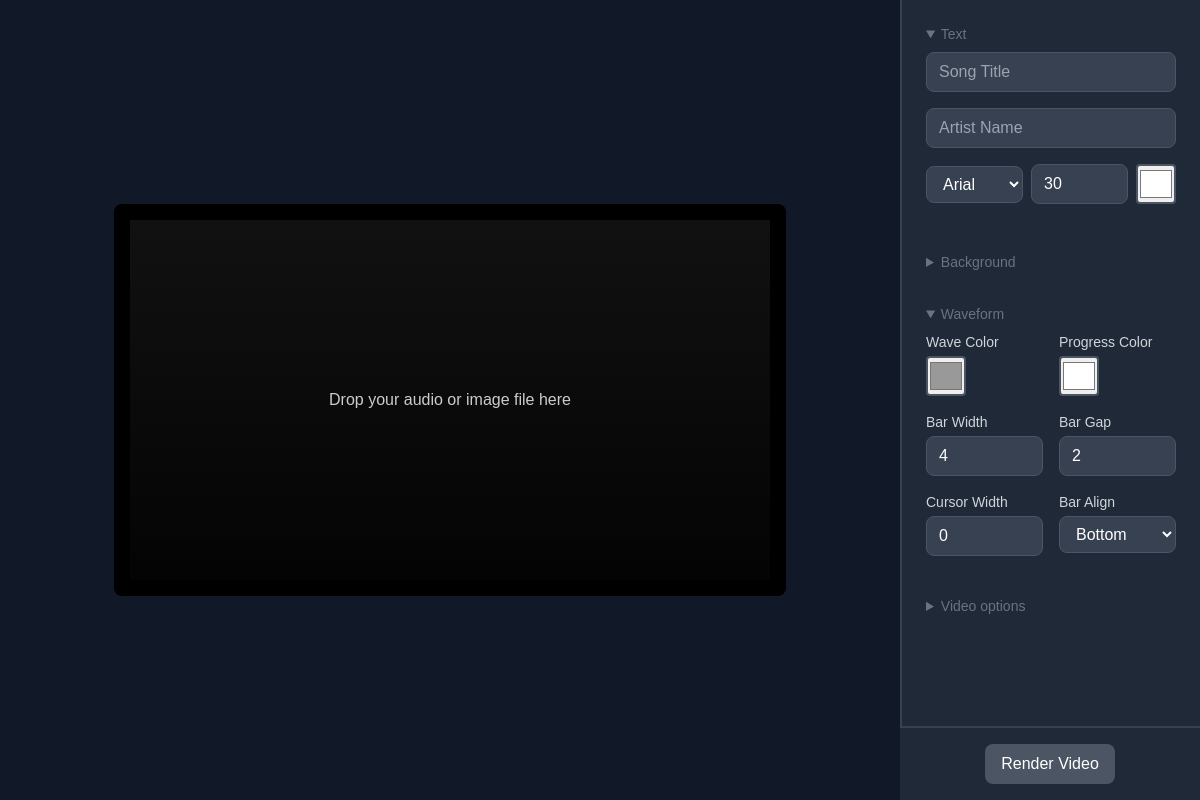
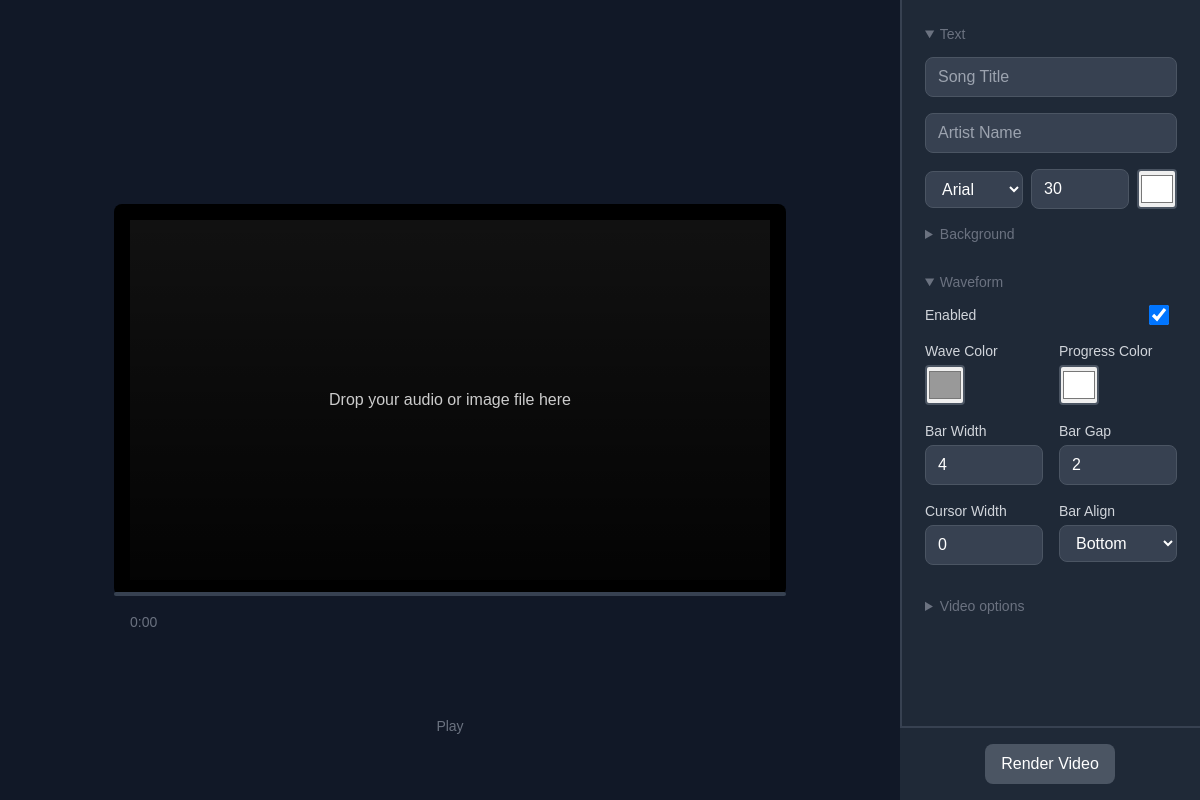
Before and after one commit to miikakuisma/music-to-video, an Electron app: page index.html in a window 1200 px wide. Drawn offline with Linux system fonts and the light colour scheme.

Commit message:
refactoring sidebar

```diff
--- a/index.html
+++ b/index.html
@@ -6,21 +6,25 @@
     <link rel="stylesheet" href="src/components/canvas.css">
     <script src="src/wavesurfer.min.js"></script>
     <script src="src/components/canvas.js"></script>
-    <script src="src/components/text-controls.js"></script>
-    <script src="src/components/color-controls.js"></script>
+    <script src="src/components/sidebar/index.js" type="module"></script>
     <script src="src/renderer.js"></script>
 </head>
 <body>
     <div class="container flex flex-row w-full h-screen max-w-none">
-        <div class="left drop-zone flex justify-center items-center w-[calc(100%-300px)] h-full bg-gray-900">
+        <div class="left drop-zone flex justify-center items-center w-[calc(100%-300px)] h-full bg-gray-900 relative">
             <div class="preview bg-black p-4 rounded-lg relative">
                 <wave-surfer></wave-surfer>
                 <div class="progress-text absolute bottom-0 left-1/2 -translate-x-1/2 text-sm text-gray-500 translate-y-6"></div>
+                <div class="progress-bar absolute bottom-0 left-0 w-full h-1 bg-gray-700 rounded-full"></div>
+                <div class="progress-bar-fill absolute bottom-0 left-0 w-0 h-1 bg-gray-500 rounded-full"></div>
+                <div class="time-display absolute translate-y-8 text-sm text-gray-500">0:00</div>
+            </div>
+            <div class="play-pause-btn absolute bottom-20 left-1/2 -translate-x-1/2 text-sm text-gray-500 translate-y-6">
+                <button play class="text-sm text-gray-500 mb-2">Play</button>
             </div>
         </div>
         <div class="right w-[300px] h-full flex z-99 p-0 flex-col justify-start items-center bg-gray-800 border-l-2 border-gray-700 overflow-y-auto overflow-x-hidden">
-            <text-controls></text-controls>
-            <color-controls></color-controls>
+            <side-bar></side-bar>
         </div>
     </div>
 </body>
--- a/src/components/canvas.js
+++ b/src/components/canvas.js
@@ -35,7 +35,7 @@ class WaveSurferCanvas extends HTMLElement {
       waveColor: document.getElementById('waveformColor').value,
       progressColor: document.getElementById('progressColor').value,
       width: this.width,
-      height: this.height / 1.5,
+      height: this.height / 2,
       // barHeight: 1,
       cursorWidth: 0,
       barWidth: parseInt(document.getElementById('barWidth').value) || 4,
@@ -55,7 +55,30 @@ class WaveSurferCanvas extends HTMLElement {
       // Get canvas elements once after wavesurfer is ready
       this.waveformCanvas = this.wavesurfer.renderer.canvasWrapper.querySelector('canvas');
       this.progressCanvas = this.wavesurfer.renderer.progressWrapper.querySelector('canvas');
-      document.querySelector('color-controls').updateColors();
+      document.querySelector('background-controls').updateBackground();
+      document.querySelector('waveform-controls').updateWaveform();
+      document.querySelector('text-controls').renderText();
+      document.querySelector('video-controls').updateVideo();
+
+      // Set up play/pause button
+      document.querySelector('button[play]').addEventListener('click', () => {
+        this.wavesurfer.playPause();
+        if (this.wavesurfer.isPlaying()) {
+          document.querySelector('button[play]').textContent = 'Pause';
+        } else {
+          document.querySelector('button[play]').textContent = 'Play';
+        }
+      });
+      // Set up progress bar
+      this.wavesurfer.on('timeupdate', (seconds) => {
+        console.log('seconds', seconds);
+        const progress = (seconds / this.wavesurfer.getDuration()) * 100;
+        document.querySelector('.progress-bar-fill').style.width = `${progress}%`;
+
+        const minutes = Math.floor(seconds / 60);
+        const remainingSeconds = Math.floor(seconds % 60);
+        document.querySelector('.time-display').textContent = `${minutes}:${remainingSeconds.toString().padStart(2, '0')}`;
+      });
     });
 
     // Add error handling for WaveSurfer initialization
@@ -70,8 +93,10 @@ class WaveSurferCanvas extends HTMLElement {
     this.wavesurfer.loadBlob(file);
     this.wavesurfer.on('ready', () => {
       setTimeout(() => {
+        document.querySelector('background-controls').updateBackground();
+        document.querySelector('waveform-controls').updateWaveform();
         document.querySelector('text-controls').renderText();
-        document.querySelector('color-controls').updateColors();
+        document.querySelector('video-controls').updateVideo();
       }, 0);
     });
   }
--- a/src/components/color-controls.js
+++ /dev/null
@@ -1,198 +0,0 @@
-class ColorControls extends HTMLElement {
-  constructor() {
-    super();
-  }
-
-  connectedCallback() {
-    this.render();
-  }
-
-  render() {
-    console.log('color-controls: render');
-    this.innerHTML = `
-      <div class="p-6">
-        <div class="space-y-6">
-          <details>
-            <summary class="mb-2 text-sm text-gray-500">Background</summary>
-            <div class="flex justify-between align-center">
-              <div class="form-group">
-                <label class="form-label">Color</label>
-                <div class="flex items-center gap-2">
-                  <input type="color" id="bgColor" value="#111111" class="color-input">
-                </div>
-              </div>
-
-              <div class="form-group">
-                <label class="form-label" for="bgImage">Image</label>
-                <input type="text" id="bgImage" placeholder="paste URL" class="form-input">
-              </div>
-            </div>
-          </details>
-
-          <details open>
-            <summary class="mb-2 text-sm text-gray-500">Waveform</summary>
-
-            <div class="flex justify-between align-center">
-              <div class="form-group w-1/2 mr-2">
-                <label class="form-label">Wave Color</label>
-                <div class="flex items-center gap-2">
-                  <input type="color" id="waveformColor" value="#999999" class="color-input">
-                </div>
-              </div>
-              <div class="form-group w-1/2 ml-2">
-                <label class="form-label">Progress Color</label>
-                <div class="flex items-center gap-2">
-                  <input type="color" id="progressColor" value="#ffffff" class="color-input">
-                </div>
-              </div>
-            </div>
-
-            <div class="flex justify-between align-center">
-              <div class="form-group w-1/2 mr-2">
-                <label class="form-label">Bar Width</label>
-                <div class="flex items-center gap-2">
-                  <input type="number" id="barWidth" value="4" class="form-input">
-                </div>
-              </div>
-              <div class="form-group w-1/2 ml-2">
-                <label class="form-label">Bar Gap</label>
-                <div class="flex items-center gap-2">
-                  <input type="number" id="barGap" value="2" class="form-input">
-                </div>
-              </div>
-            </div>
-
-            <div class="flex justify-between align-center">
-              <div class="form-group w-1/2 mr-2">
-                <label class="form-label">Cursor Width</label>
-                <div class="flex items-center gap-2">
-                  <input type="number" id="cursorWidth" value="0" class="form-input">
-                </div>
-              </div>
-              <div class="form-group w-1/2 ml-2">
-                <label class="form-label">Bar Align</label>
-                <div class="flex items-center gap-2">
-                  <select id="barAlign" class="form-input">
-                    <option value="top">Top</option>
-                    <option value="center">Center</option>
-                    <option value="bottom" selected>Bottom</option>
-                  </select>
-                </div>
-              </div>
-            </div>
-          </details>
-
-          <details>
-            <summary class="mb-2 text-sm text-gray-500">Video options</summary>
-            <div class="form-group">
-              <label class="form-label" for="sizeMenu">Size</label>
-              <select id="sizeMenu" class="form-input">
-                <option value="1080p">1080p</option>
-                <option value="720p">720p</option>
-                <option value="480p">480p</option>
-                <option value="360p" selected>360p</option>
-              </select>
-            </div>
-          </details>
-
-          <div class="h-20"></div>
-
-          <div class="fixed bottom-0 right-0 p-4 w-[300px] flex justify-center items-center bg-gray-800 border-t-2 border-gray-700">
-            <button id="renderBtn" disabled class="btn-primary">
-              Render Video
-            </button>
-          </div>
-        </div>
-      </div>
-    `;
-
-    document.getElementById('bgColor').addEventListener('change', this.updateColors);
-    document.getElementById('waveformColor').addEventListener('change', this.updateColors);
-    document.getElementById('progressColor').addEventListener('change', this.updateColors);
-    document.getElementById('bgImage').addEventListener('change', this.updateColors);
-
-    document.getElementById('barWidth').addEventListener('change', this.updateColors);
-    document.getElementById('barGap').addEventListener('change', this.updateColors);
-    document.getElementById('cursorWidth').addEventListener('change', this.updateColors);
-    document.getElementById('barAlign').addEventListener('change', this.updateColors);
-
-    document.getElementById('sizeMenu').addEventListener('change', () => {
-        // determine the size of the video
-      const size = document.getElementById('sizeMenu').value;
-      const width = size === '1080p' ? 1920 : size === '720p' ? 1280 : size === '480p' ? 960 : 640;
-      const height = size === '1080p' ? 1080 : size === '720p' ? 720 : size === '480p' ? 480 : 360;
-
-      const wavesurfer = document.querySelector('wave-surfer').wavesurfer;
-
-      try {
-        wavesurfer.setOptions({
-          width: width,
-          height: height
-        });
-      } catch (error) {
-        console.error('Error setting waveform options:', error);
-      }
-
-      // set the size of the waveform container
-      document.querySelector('wave-surfer').width = width;
-      document.querySelector('wave-surfer').height = height;
-      document.querySelector('.waveform-container').style.width = width + 'px';
-      document.querySelector('.waveform-container').style.height = height + 'px';
-      document.querySelector('#textOverlay').setAttribute('width', width + 'px');
-      document.querySelector('#textOverlay').setAttribute('height', height + 'px');
-
-      document.querySelector('text-controls').renderText();
-    });
-
-    setTimeout(() => {
-      this.updateColors();
-    }, 500);
-  }
-
-  updateColors() {
-    console.log('color-controls: updateColors');
-    const bgColor = document.getElementById('bgColor').value;
-    const waveformColor = document.getElementById('waveformColor').value;
-    const progressColor = document.getElementById('progressColor').value;
-    const barWidth = document.getElementById('barWidth').value;
-    const barGap = document.getElementById('barGap').value;
-    const cursorWidth = document.getElementById('cursorWidth').value;
-    const barAlign = document.getElementById('barAlign').value;
-
-    document.querySelector('.waveform-container').style.backgroundColor = bgColor;
-
-    const wavesurfer = document.querySelector('wave-surfer').wavesurfer;
-
-    try {
-      wavesurfer.setOptions({
-        waveColor: waveformColor,
-        progressColor: progressColor,
-        barWidth: barWidth,
-        barGap: barGap,
-        cursorWidth: cursorWidth,
-        barAlign: barAlign
-      });
-    } catch (error) {
-      console.error('Error setting waveform options:', error);
-    }
-
-    const audioLoaded = document.querySelector('wave-surfer').audiofile !== null;
-    const bgImageInput = document.getElementById('bgImage');
-    const waveformContainer = document.querySelector('.waveform-container');
-    const bgImageUrl = bgImageInput.value;
-    if (bgImageUrl && audioLoaded) {
-        waveformContainer.style.backgroundImage = `url(${bgImageUrl})`;
-        waveformContainer.style.backgroundSize = '100% 100%';
-    } else {
-        waveformContainer.style.backgroundImage = 'none'; // Remove background if no URL
-    }
-
-    document.querySelector('wave-surfer').waveformCanvas = wavesurfer.renderer.canvasWrapper.querySelector('canvas');
-    document.querySelector('wave-surfer').progressCanvas = wavesurfer.renderer.progressWrapper.querySelector('canvas');
-  }
-}
-
-// Define the custom element if not already defined
-if (!customElements.get('color-controls')) {
-  customElements.define('color-controls', ColorControls);
-}
--- /dev/null
+++ b/src/components/sidebar/background.js
@@ -0,0 +1,58 @@
+class BackgroundControls extends HTMLElement {
+  constructor() {
+    super();
+  }
+
+  connectedCallback() {
+    this.render();
+  }
+
+  render() {
+    this.innerHTML = `
+      <details>
+        <summary class="mb-2 text-sm text-gray-500">Background</summary>
+        <div class="flex justify-between align-center">
+          <div class="form-group">
+            <label class="form-label">Color</label>
+            <div class="flex items-center gap-2">
+              <input type="color" id="bgColor" value="#111111" class="color-input">
+            </div>
+          </div>
+
+          <div class="form-group">
+            <label class="form-label" for="bgImage">Image</label>
+            <input type="text" id="bgImage" placeholder="paste URL" class="form-input">
+          </div>
+        </div>
+      </details>
+    `;
+
+    document.getElementById('bgColor').addEventListener('change', this.updateBackground);
+    document.getElementById('bgImage').addEventListener('change', this.updateBackground);
+
+    setTimeout(() => {
+      this.updateBackground();
+    }, 500);
+  }
+
+  updateBackground() {
+    const bgColor = document.getElementById('bgColor').value;
+    document.querySelector('.waveform-container').style.backgroundColor = bgColor;
+    const wavesurfer = document.querySelector('wave-surfer').wavesurfer;
+    const audioLoaded = document.querySelector('wave-surfer').audiofile !== null;
+    const bgImageInput = document.getElementById('bgImage');
+    const waveformContainer = document.querySelector('.waveform-container');
+    const bgImageUrl = bgImageInput.value;
+    if (bgImageUrl && audioLoaded) {
+        waveformContainer.style.backgroundImage = `url(${bgImageUrl})`;
+        waveformContainer.style.backgroundSize = '100% 100%';
+    } else {
+        waveformContainer.style.backgroundImage = 'none'; // Remove background if no URL
+    }
+  }
+}
+
+// Define the custom element if not already defined
+if (!customElements.get('background-controls')) {
+  customElements.define('background-controls', BackgroundControls);
+}
--- /dev/null
+++ b/src/components/sidebar/index.js
@@ -0,0 +1,34 @@
+import './text.js';
+import './background.js';
+import './waveform.js';
+import './video.js';
+
+class SideBar extends HTMLElement {
+  constructor() {
+    super();
+  }
+
+  connectedCallback() {
+    this.render();
+  }
+
+  render() {
+    this.innerHTML = `
+      <div class="p-6 w-[300px]">
+        <div class="space-y-6">
+          <text-controls></text-controls>
+          <background-controls></background-controls>
+          <waveform-controls></waveform-controls>
+          <video-controls></video-controls>
+        </div>
+      </div>
+    `;
+  }
+
+
+}
+
+// Define the custom element if not already defined
+if (!customElements.get('side-bar')) {
+  customElements.define('side-bar', SideBar);
+}
--- a/src/components/text-controls.js
+++ b/src/components/sidebar/text.js
@@ -18,8 +18,6 @@ class TextControls extends HTMLElement {
   render() {
     console.log('text-controls: render');
     this.innerHTML = `
-      <div class="p-6">
-        <div class="space-y-6">
       <details open>
         <summary class="mb-2 text-sm text-gray-500">Text</summary>
         <div class="form-group">
@@ -42,8 +40,6 @@ class TextControls extends HTMLElement {
           </div>
         </div>
       </details>
-        </div>
-      </div>
     `;
 
     document.getElementById('songTitleInput').addEventListener('input', this.renderText);
@@ -54,7 +50,6 @@ class TextControls extends HTMLElement {
   }
 
   initTextCanvas() {
-    console.log('text-controls: initTextCanvas');
     textCanvas = document.getElementById('textOverlay');
     textCtx = textCanvas.getContext('2d');
 
@@ -67,7 +62,6 @@ class TextControls extends HTMLElement {
   }
 
   renderText() {
-    console.log('text-controls: renderText');
     // Retrieve the canvas element by its ID (as defined in your WaveSurferCanvas markup)
     const textCanvas = document.getElementById('textOverlay');
     if (!textCanvas) {
--- /dev/null
+++ b/src/components/sidebar/video.js
@@ -0,0 +1,88 @@
+class VideoControls extends HTMLElement {
+  constructor() {
+    super();
+  }
+
+  connectedCallback() {
+    this.render();
+  }
+
+  render() {
+    this.innerHTML = `
+      <details>
+        <summary class="mb-2 text-sm text-gray-500">Video options</summary>
+        <div class="form-group">
+          <label class="form-label" for="sizeMenu">Size</label>
+          <select id="sizeMenu" class="form-input">
+            <option value="1080p">1080p</option>
+            <option value="720p">720p</option>
+            <option value="480p">480p</option>
+            <option value="360p" selected>360p</option>
+          </select>
+        </div>
+      </details>
+
+      <div class="h-20"></div>
+
+      <div class="fixed bottom-0 right-0 p-4 w-[300px] flex justify-center items-center bg-gray-800 border-t-2 border-gray-700">
+        <button id="renderBtn" disabled class="btn-primary">
+          Render Video
+        </button>
+      </div>
+    `;
+
+    document.getElementById('sizeMenu').addEventListener('change', () => {
+      // determine the size of the video
+      const size = document.getElementById('sizeMenu').value;
+      const width = size === '1080p' ? 1920 : size === '720p' ? 1280 : size === '480p' ? 960 : 640;
+      const height = size === '1080p' ? 1080 : size === '720p' ? 720 : size === '480p' ? 480 : 360;
+
+      const wavesurfer = document.querySelector('wave-surfer').wavesurfer;
+
+      try {
+        wavesurfer.setOptions({
+          width: width,
+          height: height / 2
+        });
+      } catch (error) {
+        console.error('Error setting waveform options:', error);
+      }
+
+      // set the size of the waveform container
+      document.querySelector('wave-surfer').width = width;
+      document.querySelector('wave-surfer').height = height;
+      document.querySelector('.waveform-container').style.width = width + 'px';
+      document.querySelector('.waveform-container').style.height = height + 'px';
+      document.querySelector('#textOverlay').setAttribute('width', width + 'px');
+      document.querySelector('#textOverlay').setAttribute('height', height + 'px');
+
+      document.querySelector('text-controls').renderText();
+    });
+
+    setTimeout(() => {
+      this.updateVideo();
+    }, 500);
+  }
+
+  updateVideo() {
+    const size = document.getElementById('sizeMenu').value;
+    const width = size === '1080p' ? 1920 : size === '720p' ? 1280 : size === '480p' ? 960 : 640;
+    const height = size === '1080p' ? 1080 : size === '720p' ? 720 : size === '480p' ? 480 : 360;
+
+    const wavesurfer = document.querySelector('wave-surfer').wavesurfer;
+
+    try {
+      wavesurfer.setOptions({
+        width: width,
+        height: height / 2
+      });
+    } catch (error) {
+      console.error('Error setting waveform options:', error);
+    }
+  }
+}
+
+// Define the custom element if not already defined
+if (!customElements.get('video-controls')) {
+  customElements.define('video-controls', VideoControls);
+}
--- /dev/null
+++ b/src/components/sidebar/waveform.js
@@ -0,0 +1,115 @@
+class WaveformControls extends HTMLElement {
+  constructor() {
+    super();
+  }
+
+  connectedCallback() {
+    this.render();
+  }
+
+  render() {
+    this.innerHTML = `
+      <details open>
+        <summary class="mb-2 text-sm text-gray-500">Waveform</summary>
+
+         <div class="flex justify-between align-center">
+          <div class="form-group w-full mr-2 flex justify-between items-center">
+            <label class="toggle-label">Enabled</label>
+            <input type="checkbox" id="waveformEnabled" class="toggle-switch" checked>
+          </div>
+        </div>
+
+        <div class="flex justify-between align-center">
+          <div class="form-group w-1/2 mr-2">
+            <label class="form-label">Wave Color</label>
+            <div class="flex items-center gap-2">
+              <input type="color" id="waveformColor" value="#999999" class="color-input">
+            </div>
+          </div>
+          <div class="form-group w-1/2 ml-2">
+            <label class="form-label">Progress Color</label>
+            <div class="flex items-center gap-2">
+              <input type="color" id="progressColor" value="#ffffff" class="color-input">
+            </div>
+          </div>
+        </div>
+
+        <div class="flex justify-between align-center">
+          <div class="form-group w-1/2 mr-2">
+            <label class="form-label">Bar Width</label>
+            <div class="flex items-center gap-2">
+              <input type="number" id="barWidth" value="4" class="form-input">
+            </div>
+          </div>
+          <div class="form-group w-1/2 ml-2">
+            <label class="form-label">Bar Gap</label>
+            <div class="flex items-center gap-2">
+              <input type="number" id="barGap" value="2" class="form-input">
+            </div>
+          </div>
+        </div>
+
+        <div class="flex justify-between align-center">
+          <div class="form-group w-1/2 mr-2">
+            <label class="form-label">Cursor Width</label>
+            <div class="flex items-center gap-2">
+              <input type="number" id="cursorWidth" value="0" class="form-input">
+            </div>
+          </div>
+          <div class="form-group w-1/2 ml-2">
+            <label class="form-label">Bar Align</label>
+            <div class="flex items-center gap-2">
+              <select id="barAlign" class="form-input">
+                <option value="top">Top</option>
+                <option value="center">Center</option>
+                <option value="bottom" selected>Bottom</option>
+              </select>
+            </div>
+          </div>
+        </div>
+      </details>
+    `;
+
+    document.getElementById('waveformColor').addEventListener('input', this.updateWaveform);
+    document.getElementById('progressColor').addEventListener('input', this.updateWaveform);
+    document.getElementById('barWidth').addEventListener('input', this.updateWaveform);
+    document.getElementById('barGap').addEventListener('input', this.updateWaveform);
+    document.getElementById('cursorWidth').addEventListener('input', this.updateWaveform);
+    document.getElementById('barAlign').addEventListener('input', this.updateWaveform);
+
+    setTimeout(() => {
+      this.updateWaveform();
+    }, 500);
+  }
+
+  updateWaveform() {
+    const waveformColor = document.getElementById('waveformColor').value;
+    const progressColor = document.getElementById('progressColor').value;
+    const barWidth = document.getElementById('barWidth').value;
+    const barGap = document.getElementById('barGap').value;
+    const cursorWidth = document.getElementById('cursorWidth').value;
+    const barAlign = document.getElementById('barAlign').value;
+    const wavesurfer = document.querySelector('wave-surfer').wavesurfer;
+
+    try {
+      wavesurfer.setOptions({
+        waveColor: waveformColor,
+        progressColor: progressColor,
+        barWidth: barWidth,
+        barGap: barGap,
+        cursorWidth: cursorWidth,
+        barAlign: barAlign
+      });
+    } catch (error) {
+      console.error('Error setting waveform options:', error);
+    }
+
+    document.querySelector('wave-surfer').waveformCanvas = wavesurfer.renderer.canvasWrapper.querySelector('canvas');
+    document.querySelector('wave-surfer').progressCanvas = wavesurfer.renderer.progressWrapper.querySelector('canvas');
+  }
+}
+
+// Define the custom element if not already defined
+if (!customElements.get('waveform-controls')) {
+  customElements.define('waveform-controls', WaveformControls);
+}
--- a/src/renderer.js
+++ b/src/renderer.js
@@ -136,7 +136,7 @@ function exportWaveformWithProgress() {
         ctx.drawImage(
             waveformCanvas,
             0, 0, waveformCanvas.width, waveformCanvas.height,
-            0, OUTPUT_HEIGHT - (OUTPUT_HEIGHT / 1.5), OUTPUT_WIDTH, OUTPUT_HEIGHT / 1.5
+            0, OUTPUT_HEIGHT - (OUTPUT_HEIGHT / 2), OUTPUT_WIDTH, OUTPUT_HEIGHT / 2
         );
 
         // Calculate the playhead position based on current time progress.
@@ -151,7 +151,7 @@ function exportWaveformWithProgress() {
         ctx.drawImage(
             progressCanvas,
             0, 0, progressCanvas.width, progressCanvas.height,
-            0, OUTPUT_HEIGHT - (OUTPUT_HEIGHT / 1.5), OUTPUT_WIDTH, OUTPUT_HEIGHT / 1.5
+            0, OUTPUT_HEIGHT - (OUTPUT_HEIGHT / 2), OUTPUT_WIDTH, OUTPUT_HEIGHT / 2
         );
         ctx.restore();
 
--- a/src/styles/main.css
+++ b/src/styles/main.css
@@ -6,6 +6,19 @@ body {
   margin: 0;
   padding: 0;
   font-family: Arial, sans-serif;
+}
+
+div, details {
+  user-select: none;
+}
+
+details {
+  cursor: pointer;
+  margin-bottom: 15px;
+}
+
+summary {
+  padding-bottom: 5px;
 }
 
 color-controls {
@@ -20,6 +33,10 @@ color-controls {
   @apply block text-sm font-medium text-gray-300 mb-1;
 }
 
+.toggle-label {
+  @apply block text-sm font-medium text-gray-300 mb-0;
+}
+
 .form-group {
   @apply mb-4;
 }
@@ -28,6 +45,10 @@ color-controls {
   @apply w-10 h-10 min-w-10 min-h-10 max-h-10 rounded cursor-pointer border-2 border-gray-600 focus:outline-none focus:border-blue-500;
 }
 
+.toggle-switch {
+  @apply w-5 h-5 min-w-5 min-h-5 max-h-5 rounded cursor-pointer border-2 border-gray-600 focus:outline-none focus:border-blue-500;
+}
+
 .btn-primary {
   @apply px-4 py-2 bg-blue-600 text-white rounded-lg hover:bg-blue-700 disabled:bg-gray-600 disabled:cursor-not-allowed;
 }
```
Also changed, not shown: dist/styles.css. Lines whose indentation alone changed are shown as unchanged.
